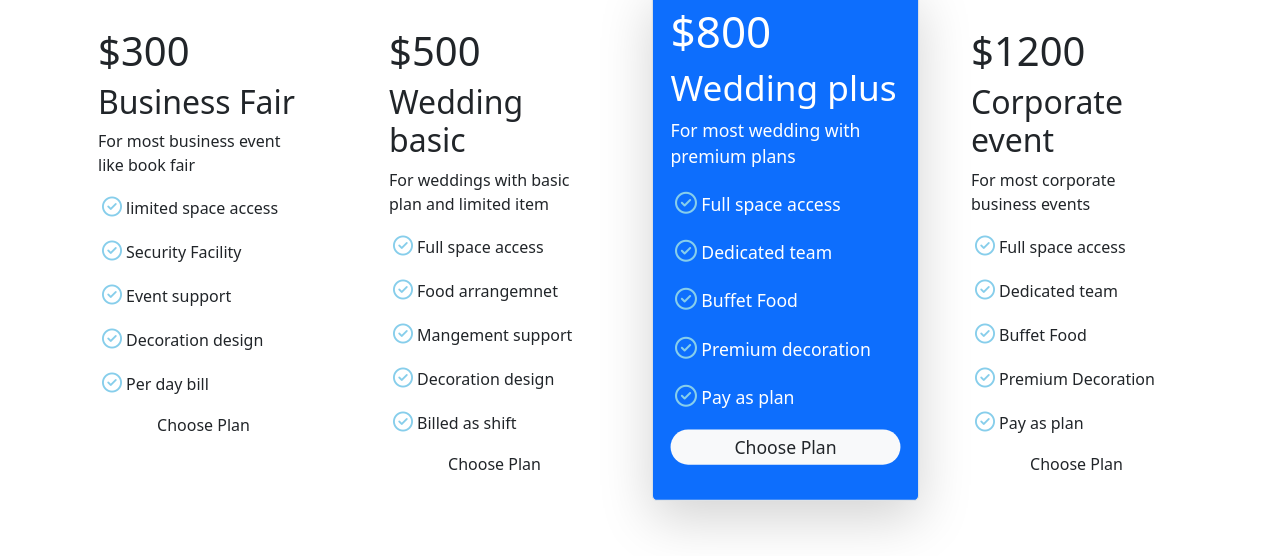
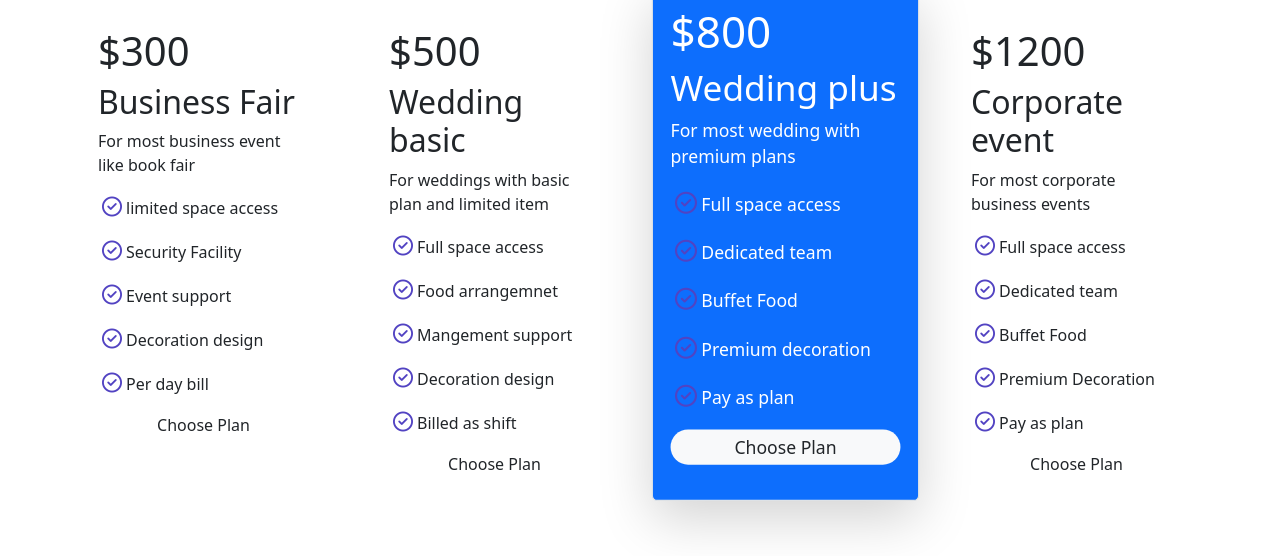
Before and after one commit to Nahid-khandakar/5th-Avenue-Center, a plain HTML site: page index.html in a window 1280 px wide. Shown: the part 750-1306 px from the top of the page. Drawn offline with nearby package versions, Linux system fonts and the light colour scheme.

Commit message:
question section add

```diff
--- a/CSS/style.css
+++ b/CSS/style.css
@@ -11,6 +11,7 @@
 .fa-check-circle{
 
     font-size: 20px;
-    color:skyblue;
+    color:#5243c2;
+    background-color: transparent;
 
 }
--- a/index.html
+++ b/index.html
@@ -268,6 +268,13 @@
             </div>
         </section>
 
+        <!-- Asked question section  -->
+
+        <section class="container">
+
+
+        </section>
+
 
 
 
```
